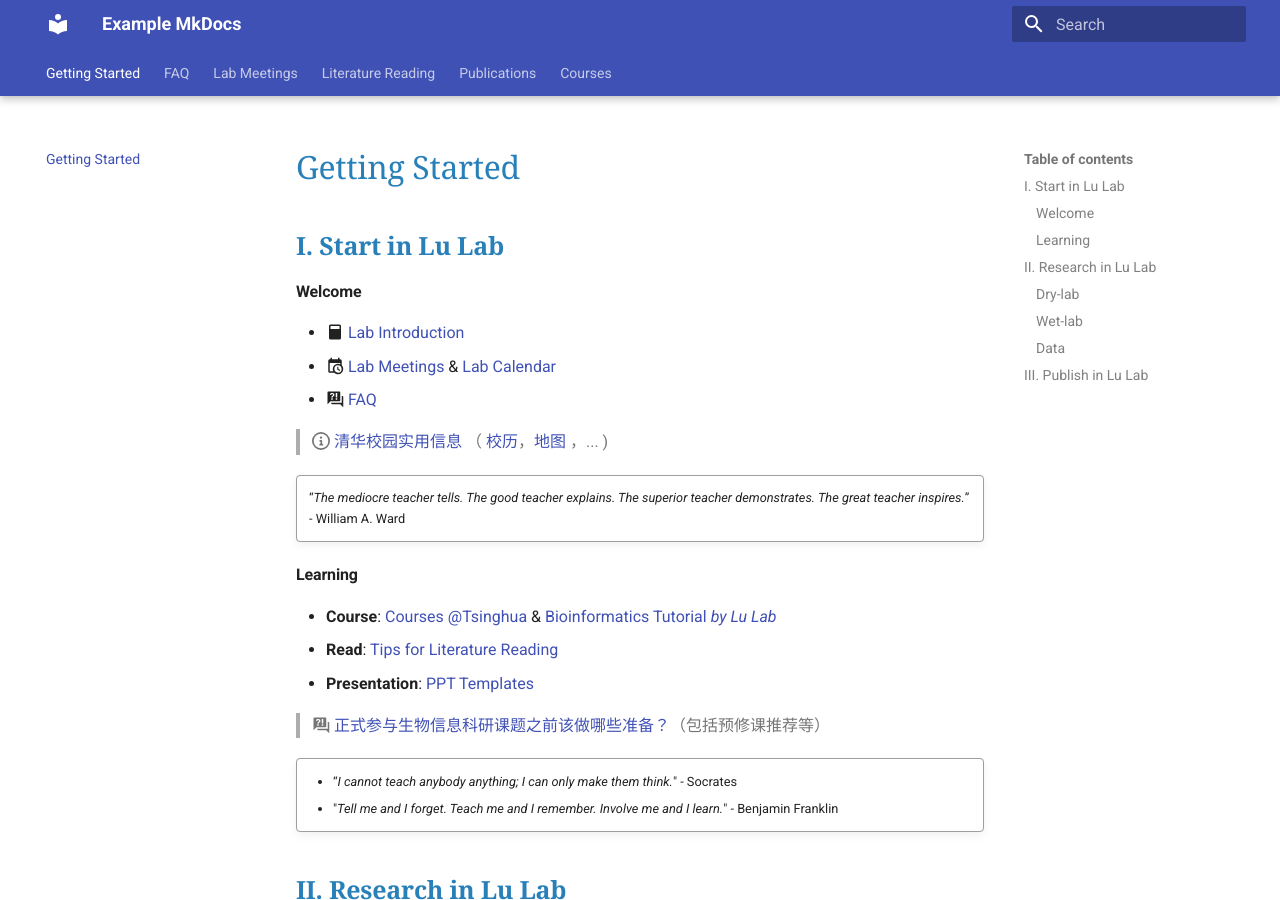
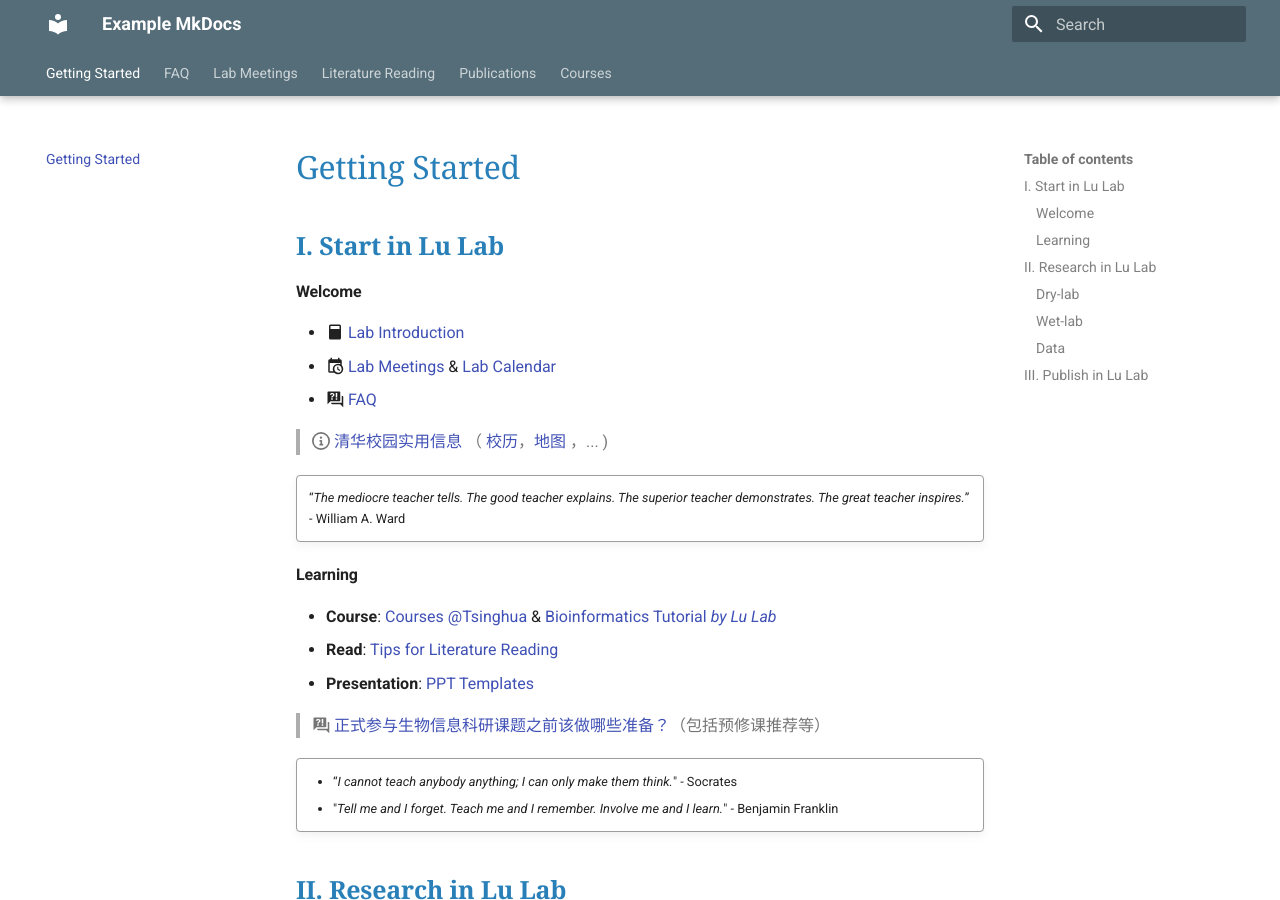
Before and after one commit to lulab/mkdocs, an MkDocs documentation site: the page built from docs/index.md, in a window 1280 px wide and 900 px high. Built offline with MkDocs 1.6.1 and Material for MkDocs 9.7.7, drawn with Linux system fonts in a browser that asks for light colours.

Commit message:
Update mkdocs.yml

```diff
--- a/mkdocs.yml
+++ b/mkdocs.yml
@@ -3,8 +3,8 @@ site_url: https://lulab.github.io/mkdocs
 
 theme:
   name: material
- # palette:
- #   primary: custom
+  palette:
+    primary: blue grey
   features:
     - navigation.tabs
     - navigation.tabs.sticky
```
